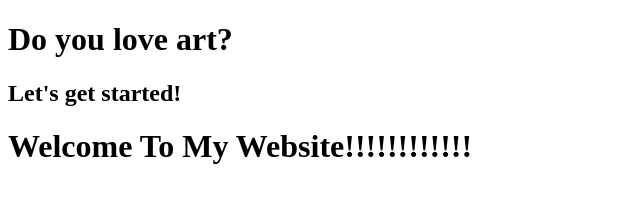
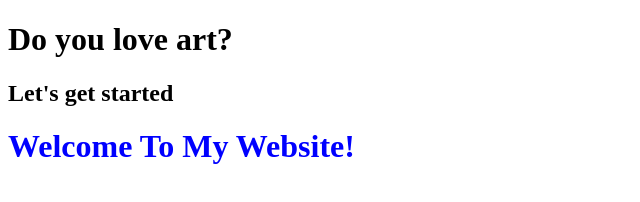
Before and after one commit to sonalinayak2/cs50, a plain HTML site: page index.html in a window 1280 px wide. Shown: the whole page, without its empty margins (0-640 px from the left). Drawn offline with Linux system fonts and the light colour scheme.

Commit message:
Remove extra exclamation and added blue to h1

```diff
--- a/index.html
+++ b/index.html
@@ -2,10 +2,10 @@
 <html lang="en">
 <head>
     <title>Sonali Nayak Arts</title>
-    <h1 styly="color:pink">Do you love art?</h1>
-    <h2>Let's get started!</h2>
+    <h1 styly="color:pink;">Do you love art?</h1>
+    <h2>Let's get started</h2>
 </head>
 <body>
-    <h1>Welcome To My Website!!!!!!!!!!!!</h1>
+    <h1 style="color:blue;">Welcome To My Website!</h1>
 </body>
 </html>
```
